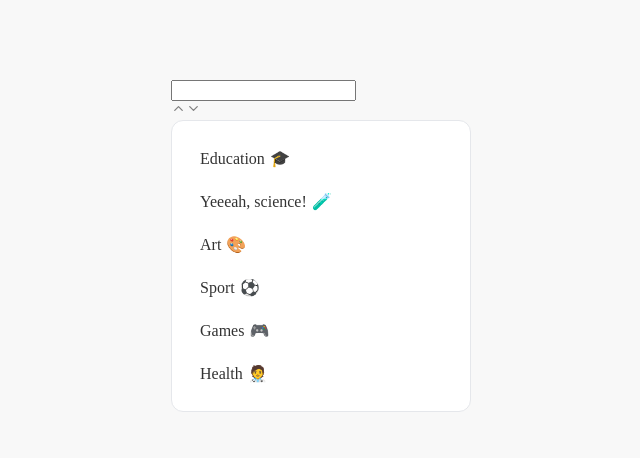
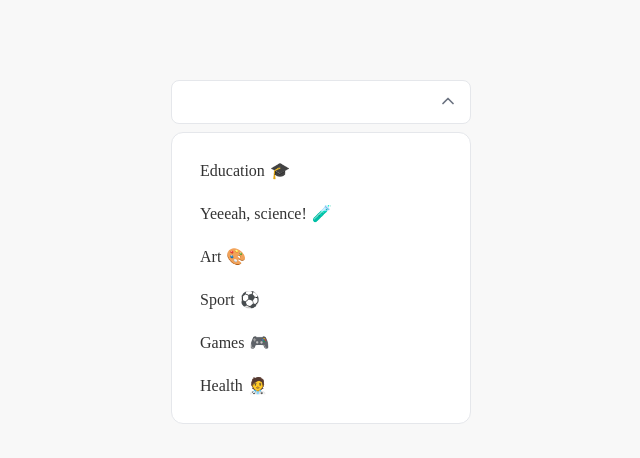
Before and after one commit to ehsansh/multi-select-component, a React (Vite) app: page / in a window 1280 px wide. Shown: the top 458 px of the page, without its empty margins (319-959 px from the left). Built offline with nearby package versions, Linux system fonts and the light colour scheme.

Commit message:
Update Input component  styles to closely match refrence image

```diff
--- a/src/components/InputComponent/InputComponent.module.scss
+++ b/src/components/InputComponent/InputComponent.module.scss
@@ -0,0 +1,23 @@
+.wrapper {
+    position: relative;
+    margin-bottom: 8px;
+    input {
+        width: 100%;
+        box-sizing: border-box;
+        padding: 12px 40px 12px 16px;
+        border: 1px solid #e5e7eb;
+        border-radius: 8px;
+        font-size: 16px;
+        color: #333;
+        &:focus {
+            outline: none;
+            border-color: #2563eb;
+            box-shadow: 0 0 0 3px rgba(37, 99, 235, 0.1);
+        }
+    }
+}
+div.icons {
+    position: absolute;
+    right: 13px;
+    top: 26%;
+}
--- a/src/components/InputComponent/InputComponent.tsx
+++ b/src/components/InputComponent/InputComponent.tsx
@@ -1,15 +1,13 @@
-import './InputComponent.module.scss';
+import styles from './InputComponent.module.scss';
 
-import ChevronDown from '@/components/Icons/ChevronDown';
 import ChevronUp from '@/components/Icons/ChevronUp';
 
 const InputComponent = () => {
     return (
-        <div>
-            <input type="text" />
-            <div className="icons">
-                <ChevronUp size={15} color="gray" />
-                <ChevronDown size={15} color="gray" />
+        <div className={styles.wrapper}>
+            <input autoComplete="off" name="search" type="text" />
+            <div className={styles.icons}>
+                <ChevronUp size={20} color="#6B7280" />
             </div>
         </div>
     );
```
